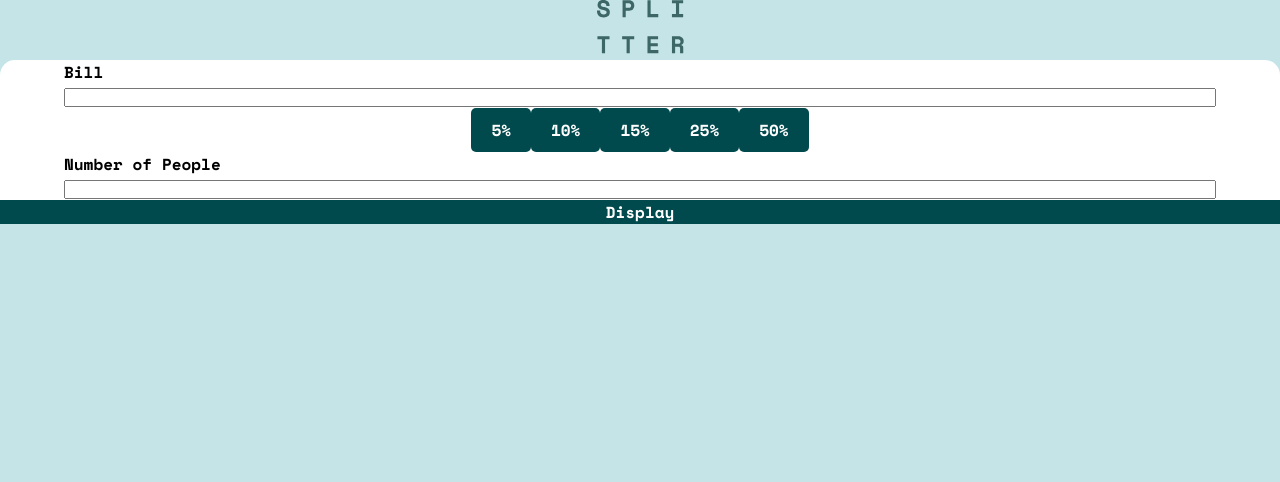
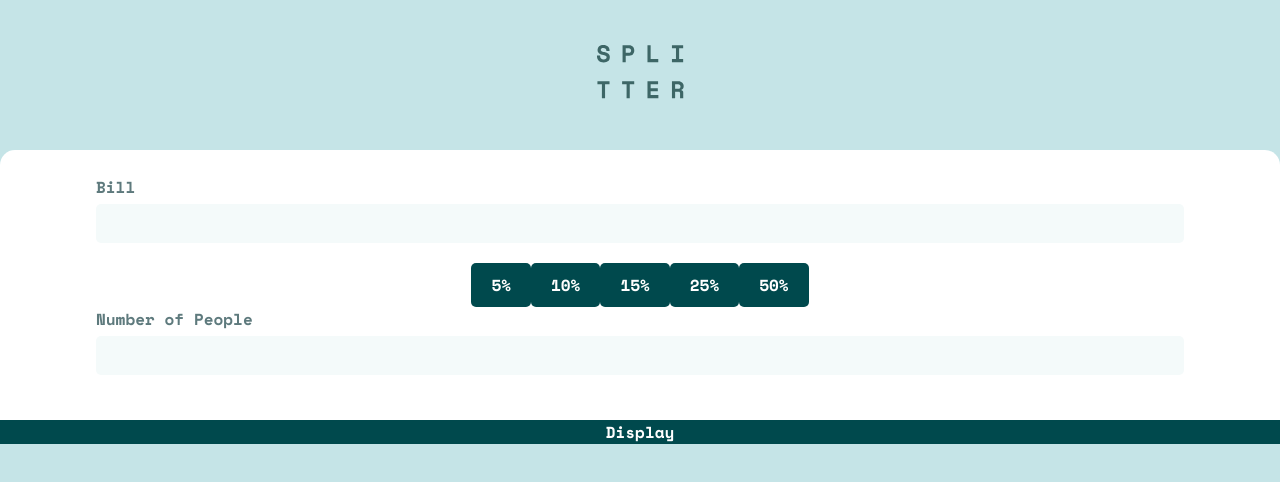
Before and after one commit to Auddity/FEM_Tip-Calculator-React, a React (Create React App) app: page / in a window 1280 px wide. Shown: the top 482 px of the page. Built offline with nearby package versions, Linux system fonts and the light colour scheme.

Commit message:
input style

```diff
--- a/src/App.js
+++ b/src/App.js
@@ -28,8 +28,6 @@ function App() {
     billTotal, people, tipAmount
   }, dispatch] = useReducer(reducer, { billTotal: '', people: '', tipAmount: '' })
 
-  console.log(tipAmount)
-
   return (
     <div className="App">
       <header>
--- a/src/components/PercentInput.js
+++ b/src/components/PercentInput.js
@@ -10,11 +10,10 @@ function PercentInput(props) {
         value={props.value}
         name={props.value}
         checked={props.tipAmount === props.value}
-        onChange={(e) => {props.dispatch({
+        onChange={() => props.dispatch({
           type: props.action,
           payload: props.value
         })
-        console.log(e.target)}
       }
       />
     </>
--- a/src/css/App.css
+++ b/src/css/App.css
@@ -1,5 +1,9 @@
 .App {
   text-align: center;
+}
+
+header {
+  margin-block: 4.5rem;
 }
 
 main {
--- a/src/css/Form.css
+++ b/src/css/Form.css
@@ -1,8 +1,14 @@
+.Form {
+  padding-block: 2.5rem;
+  /* padding-inline: 2rem; */
+}
+
 /* Number Inputs */
 .Form .formControl {
-  width: 90%;
+  width: 85%;
   text-align: left;
   margin-inline: auto;
+  color: var(--DarkGrayishCyan);
 }
 
 .Form .formControl label,
@@ -12,9 +18,24 @@
 }
 
 .Form .formControl input[type="number"] {
+  font-size: 2rem;
+  font-family: inherit;
+  text-align: right;
+  background-color: var(--VeryLightGrayishCyan);
+  color: var(--VeryDarkCyan);
+  padding-block: .5rem;
+  padding-inline: 1.5rem;
+  border: none;
+  border-radius: .5rem;
+  margin-block: .5rem 2rem;
   -webkit-appearance: textfield;
   -moz-appearance: textfield;
   -appearance: textfield;
+}
+
+.Form .formControl input[type="number"]:focus {
+  border: 2px solid var(--StrongCyan);
+  outline: none;
 }
 
 .Form .formControl input[type="number"]::-webkit-inner-spin-button,
```
